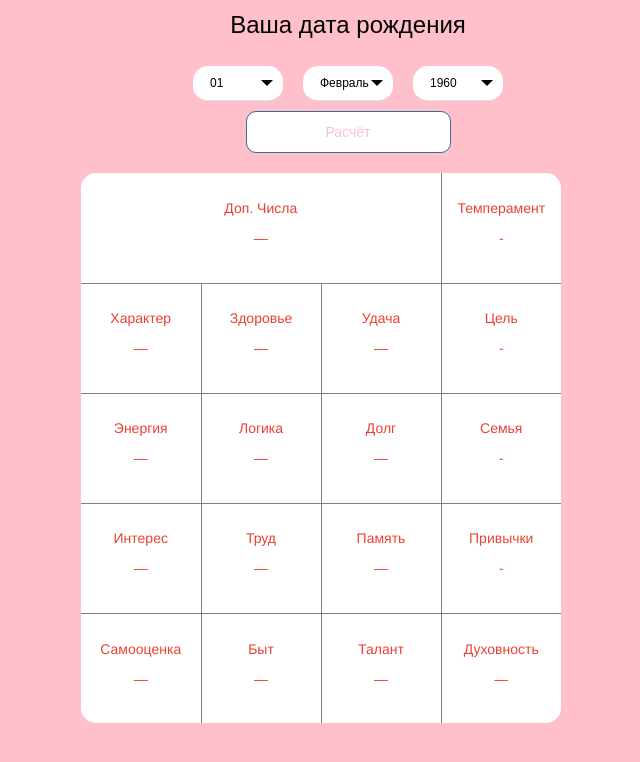
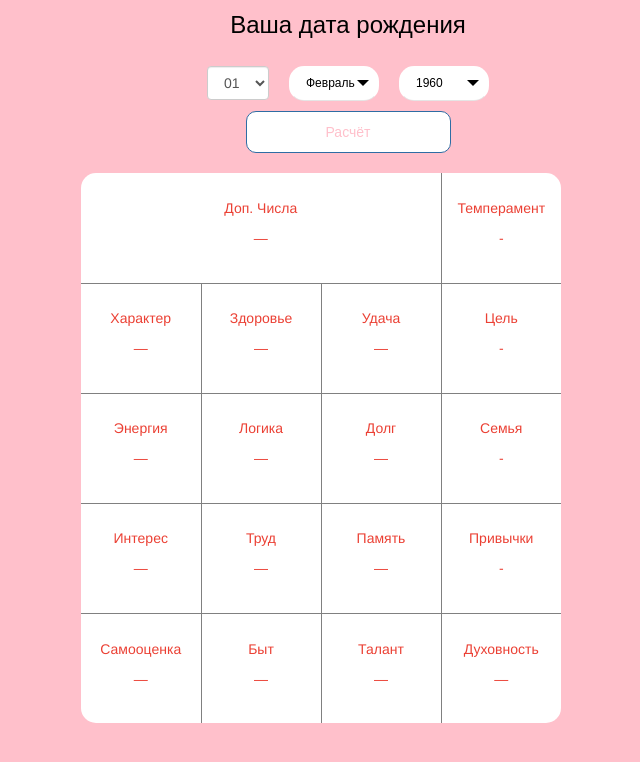
Before and after one commit to zer0motivation/ksenianumero, a plain HTML site: page index.html in a window 1280 px wide. Shown: the whole page, without its empty margins (292-932 px from the left). Drawn offline with nearby package versions, Linux system fonts and the light colour scheme.

Commit message:
Update index.html

```diff
--- a/index.html
+++ b/index.html
@@ -16,7 +16,7 @@
 				<p class="calculator-p" style="margin:8px;">Ваша дата рождения</p>
 				<div class="select-box-2 ">
 					<div class="select-flex">
-					<div class="custom-select">
+					<div class="">
 					<select class="form-control pink-select " id="days">
 							<option value="01">01</option>
 							<option value="01">01</option>
```
